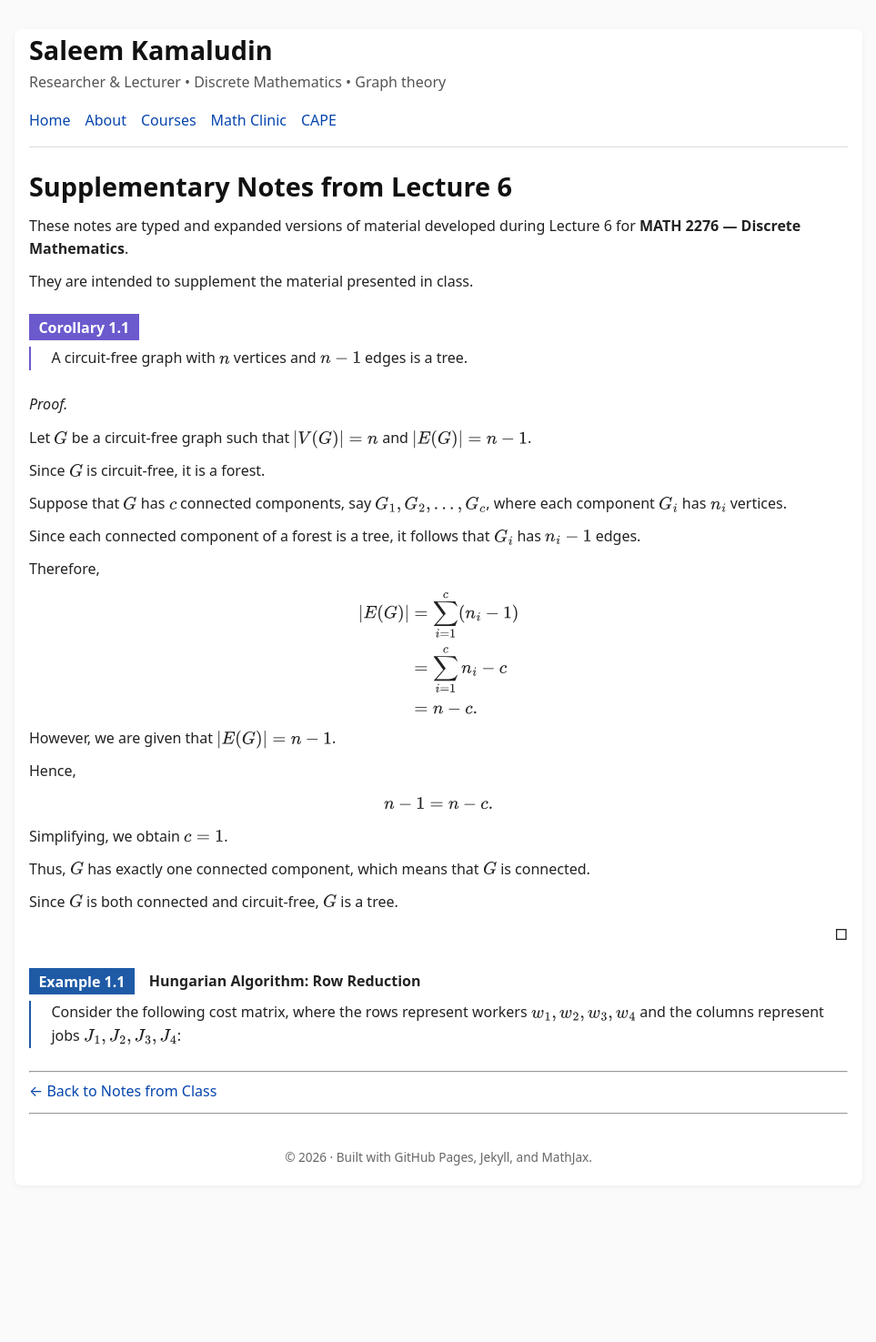
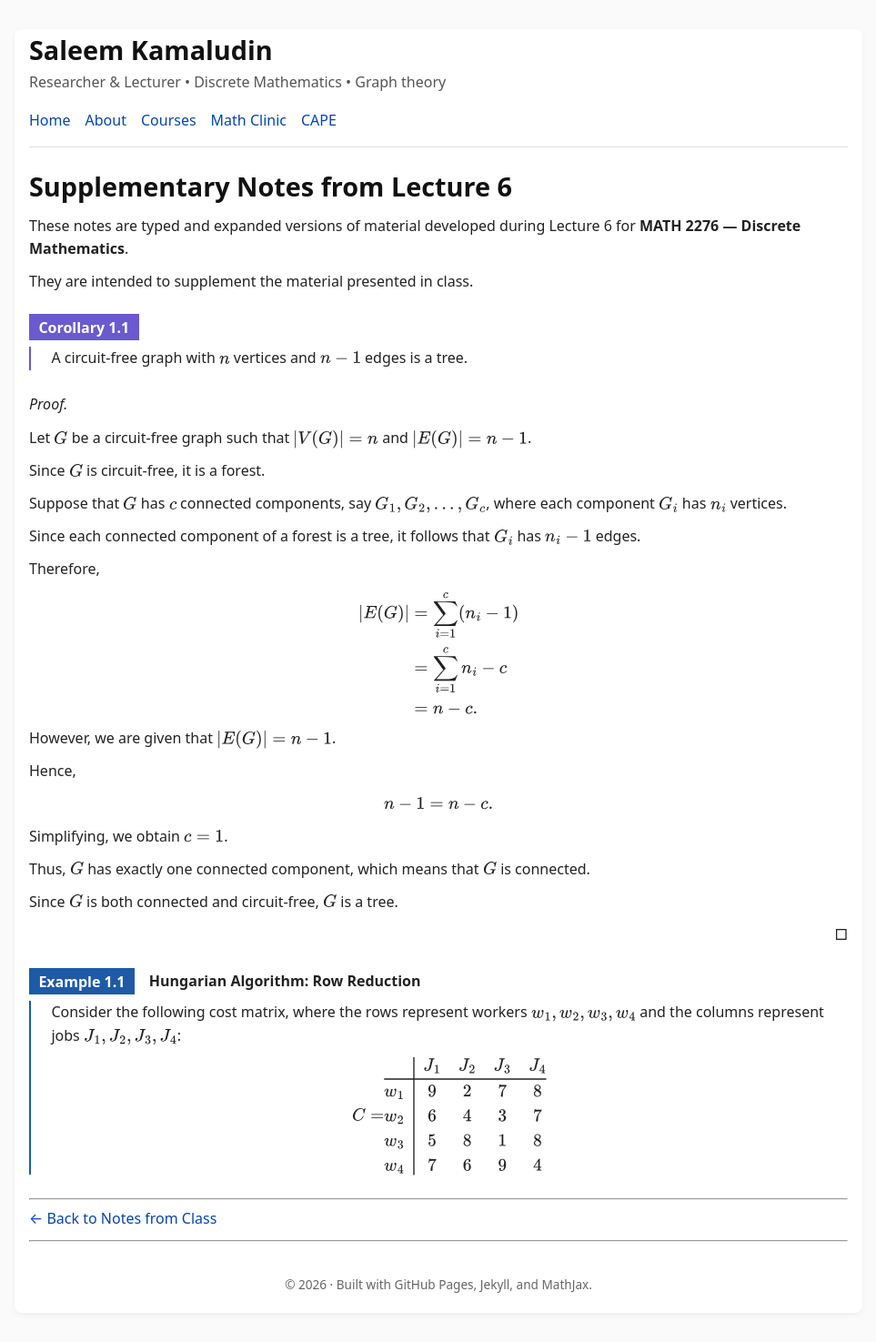
Before and after one commit to SaleemKamaludin/SaleemKamaludin.github.io, a Jekyll site: the page built from courses/math-2276/notes-from-class/supplementary-lecture-6/index.md, in a window 1280 px wide. Shown: the whole page at 91% size, without its empty margins (158-1121 px from the left). Built offline with Jekyll 4.4.1, drawn with Linux system fonts in a browser that asks for light colours; before the commit the page ends 1335 px from its top, so only the background shows below that.

Commit message:
Add cost matrix to Hungarian Algorithm example

```diff
--- a/courses/math-2276/notes-from-class/supplementary-lecture-6/index.md
+++ b/courses/math-2276/notes-from-class/supplementary-lecture-6/index.md
@@ -140,6 +140,25 @@ n-1=n-c.
       represent workers \(w_1,w_2,w_3,w_4\) and the columns
       represent jobs \(J_1,J_2,J_3,J_4\):
     </p>
+    <div id="example-hungarian-row-reduction-cost-matrix">
+
+      <div class="display-math">
+
+\[
+C=
+\begin{array}{c|cccc}
+      & J_1 & J_2 & J_3 & J_4 \\ \hline
+w_1 & 9 & 2 & 7 & 8 \\
+w_2 & 6 & 4 & 3 & 7 \\
+w_3 & 5 & 8 & 1 & 8 \\
+w_4 & 7 & 6 & 9 & 4
+\end{array}
+\]
+
+      </div>
+
+    </div>
+
 
   </div>
 
```
